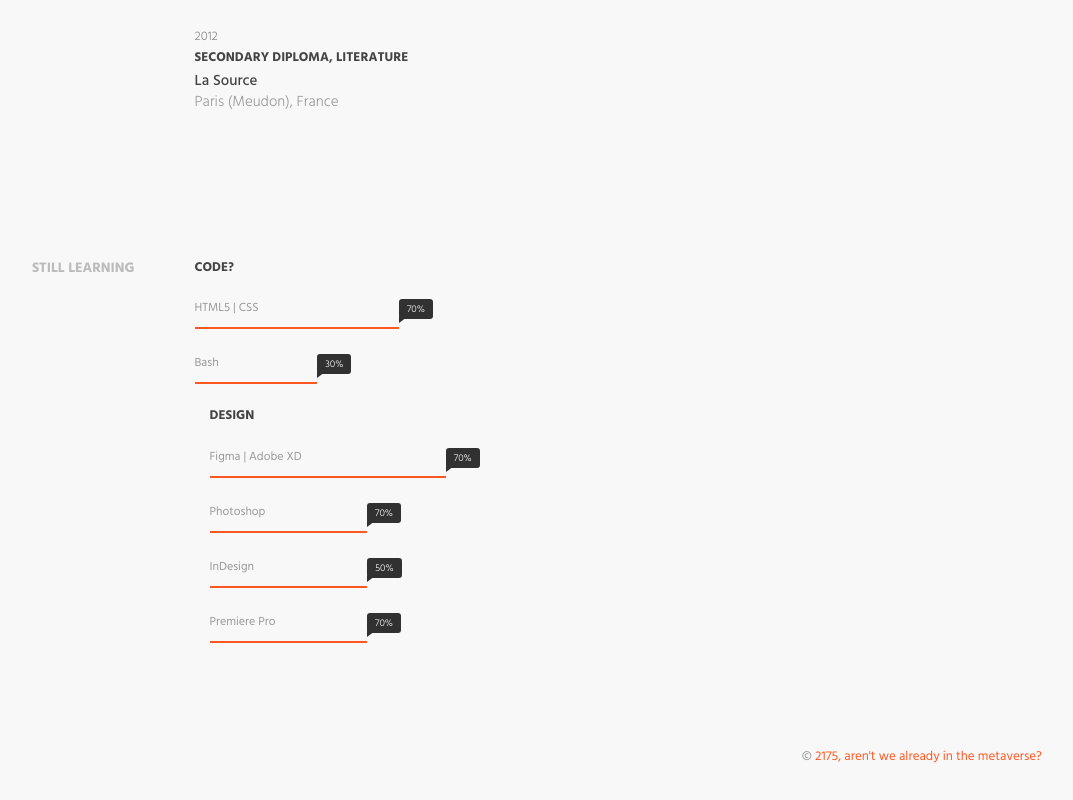
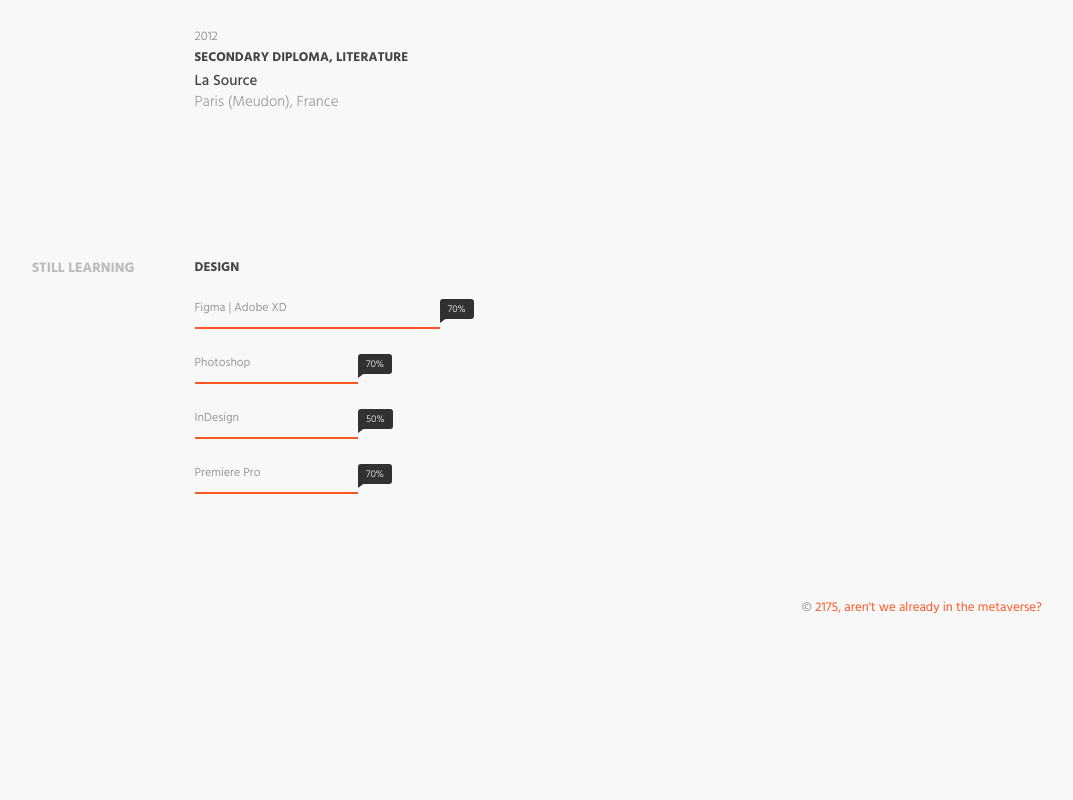
Before and after one commit to GabZoFar/gabzofar.github.io, a plain HTML site: page index.html in a window 1280 px wide. Shown: the part 1225-2025 px from the top of the page, without its empty margins (168-1241 px from the left). After the commit the page ends 1876 px from the top, so only its background shows below. Drawn offline with Linux system fonts and the light colour scheme; files that its build step writes are made by us from their sources; a script that the page names is missing.

Commit message:
No more html css

```diff
--- a/index.html
+++ b/index.html
@@ -377,45 +377,6 @@ work-history-wrapper -->
                 <div class="row">
                     <div class="col-md-6">
                         <div class="progress-wrapper">
-
-                            <h3>CODE?</h3>
-
-                            <div class="progress-item">
-                                <span class="progress-title">HTML5 | CSS</span>
-
-                                <div class="progress">
-                                    <div class="progress-bar" role="progressbar" aria-valuenow="62" aria-valuemin="0"
-                                         aria-valuemax="100" style="width: 50%"><span
-                                            class="progress-percent"> 70%</span>
-                                    </div>
-                                </div>
-                                <!-- .progress -->
-                            </div>
-                            <!-- .skill-progress -->
-
-                            <!-- /.skill-progress -->
-
-                            <div class="progress-item">
-                                <span class="progress-title">Bash</span>
-
-                                <div class="progress">
-                                    <div class="progress-bar" role="progressbar" aria-valuenow="75" aria-valuemin="0"
-                                         aria-valuemax="100" style="width: 30%;"><span
-                                            class="progress-percent"> 30%</span>
-                                    </div>
-                                </div>
-                                <!-- /.progress -->
-                            </div>
-                            <!-- /.skill-progress -->
-                            </div>
-                            <!-- /.skill-progress -->
-
-
-                        </div>
-                        <!-- /.progress-wrapper -->
-                    </div>
-                    <div class="col-md-6">
-                        <div class="progress-wrapper">
                             <h3>DESIGN</h3>
 
                             <div class="progress-item">
```
